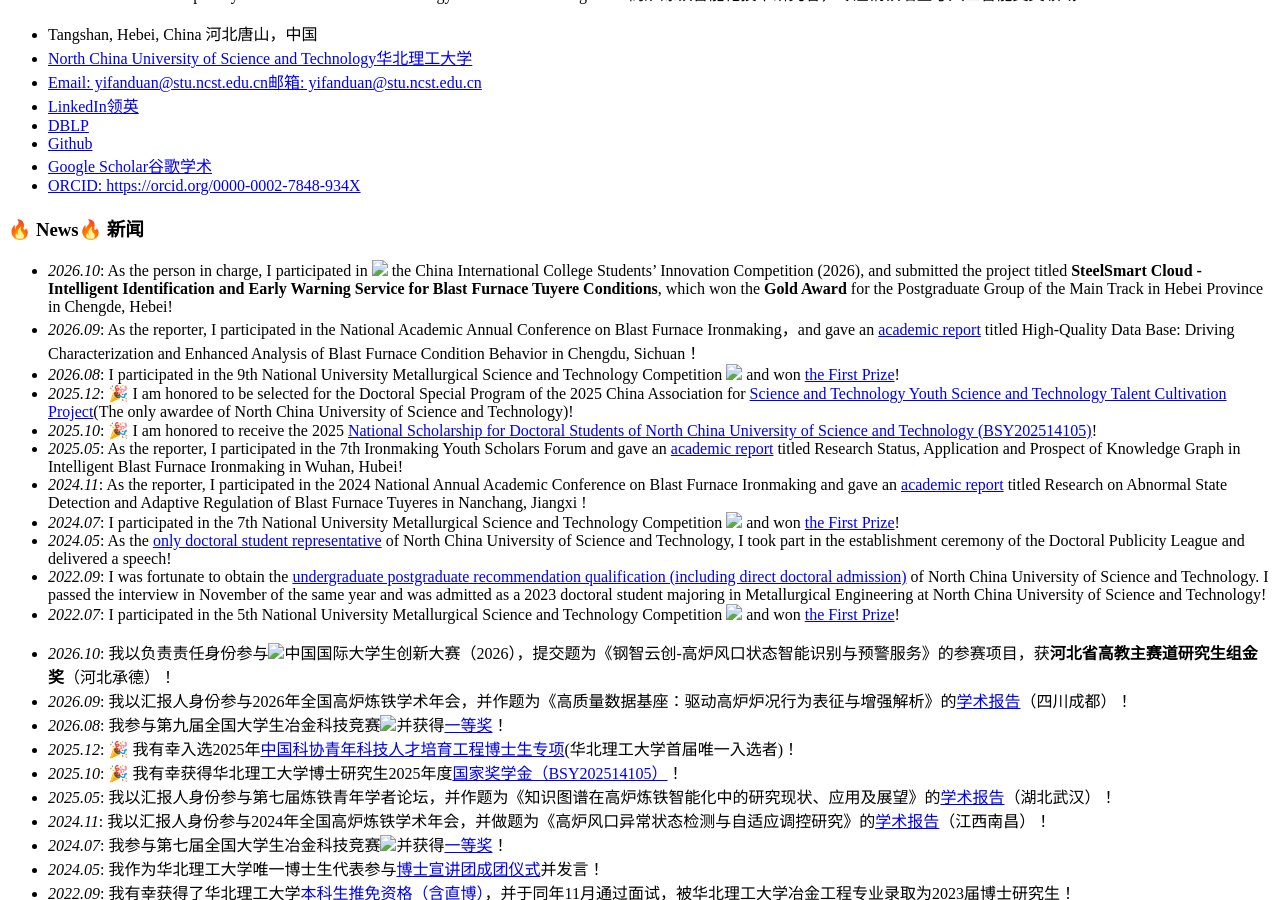
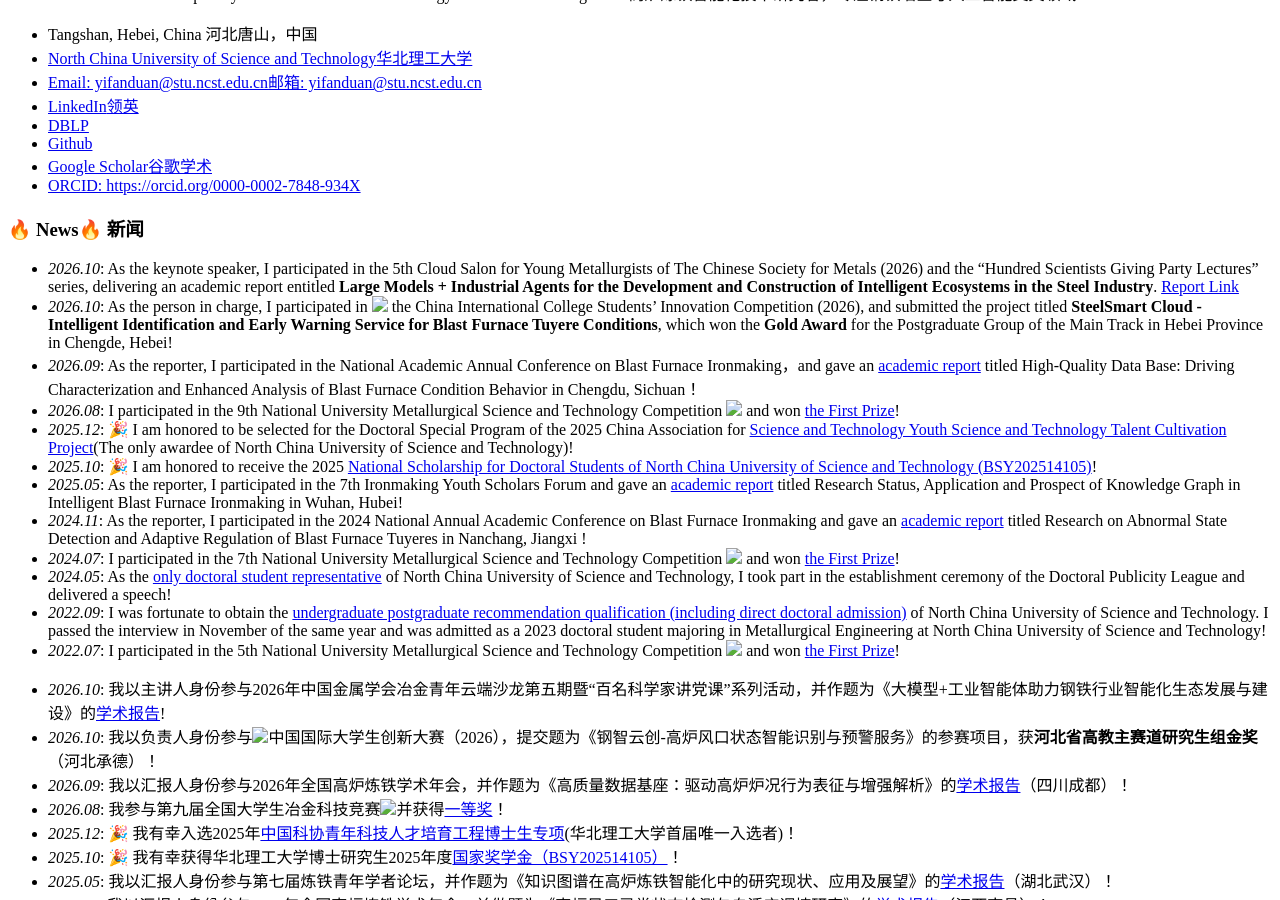
Before and after one commit to YifanDuan-NCST/yifanduan-ncst.github.io, a Jekyll site: the page built from _pages/includes/news.md, in a window 1280 px wide and 900 px high, scrolled down 623 px. Built offline with Jekyll 4.4.1, drawn with Linux system fonts in a browser that asks for light colours; our own code applies the rules of GitHub Pages for plain Markdown files.

Commit message:
Update: add academic salon report record

```diff
--- a/_pages/includes/news.md
+++ b/_pages/includes/news.md
@@ -1,6 +1,7 @@
 <h1 id="-news"><span class="lang-en">🔥 News</span><span class="lang-zh">🔥 新闻</span></h1>
 
 <div class="lang-en" markdown="1">
+- *2026.10*: As the keynote speaker, I participated in the 5th Cloud Salon for Young Metallurgists of The Chinese Society for Metals (2026) and the "Hundred Scientists Giving Party Lectures" series, delivering an academic report entitled **Large Models + Industrial Agents for the Development and Construction of Intelligent Ecosystems in the Steel Industry**. [Report Link](https://mp.weixin.qq.com/s/y9cixgljSlD5TAewF_lIUA)
 - *2026.10*: As the person in charge, I participated in <img src='../images/cxcy.png' style='width: 20em;'> the China International College Students' Innovation Competition (2026), and submitted the project titled **SteelSmart Cloud - Intelligent Identification and Early Warning Service for Blast Furnace Tuyere Conditions**, which won the **Gold Award** for the Postgraduate Group of the Main Track in Hebei Province in Chengde, Hebei!
 - *2026.09*: As the reporter, I participated in the National Academic Annual Conference on Blast Furnace Ironmaking，and gave an [academic report](https://h5.eqxiu.com/s/7zlQyC60?exemplarReview=true) titled High‑Quality Data Base: Driving Characterization and Enhanced Analysis of Blast Furnace Condition Behavior in Chengdu, Sichuan！
 - *2026.08*: I participated in the 9th National University Metallurgical Science and Technology Competition <img src='../images/yjkjjs.png' style='width: 2em;'> and won [the First Prize](http://www.yjkjjs.com/notice/view/id/945.html)!
@@ -15,7 +16,8 @@
 </div>
 
 <div class="lang-zh" markdown="1">
-- *2026.10*: 我以负责责任身份参与<img src='../images/cxcy.png' style='width: 20em;'>中国国际大学生创新大赛（2026），提交题为《钢智云创-高炉风口状态智能识别与预警服务》的参赛项目，获**河北省高教主赛道研究生组金奖**（河北承德）！
+- *2026.10*: 我以主讲人身份参与2026年中国金属学会冶金青年云端沙龙第五期暨“百名科学家讲党课”系列活动，并作题为《大模型+工业智能体助力钢铁行业智能化生态发展与建设》的[学术报告](https://mp.weixin.qq.com/s/y9cixgljSlD5TAewF_lIUA)!
+- *2026.10*: 我以负责人身份参与<img src='../images/cxcy.png' style='width: 20em;'>中国国际大学生创新大赛（2026），提交题为《钢智云创-高炉风口状态智能识别与预警服务》的参赛项目，获**河北省高教主赛道研究生组金奖**（河北承德）！
 - *2026.09*: 我以汇报人身份参与2026年全国高炉炼铁学术年会，并作题为《高质量数据基座：驱动高炉炉况行为表征与增强解析》的[学术报告](https://h5.eqxiu.com/s/7zlQyC60?exemplarReview=true)（四川成都）！
 - *2026.08*: 我参与第九届全国大学生冶金科技竞赛<img src='../images/yjkjjs.png' style='width: 2em;'>并获得[一等奖](http://www.yjkjjs.com/notice/view/id/945.html)！
 - *2025.12*: 🎉 我有幸入选2025年[中国科协青年科技人才培育工程博士生专项](https://newstest.ncst.edu.cn/col/1393558054724/2026/01/08/1767841936525.html)(华北理工大学首届唯一入选者)！
```
